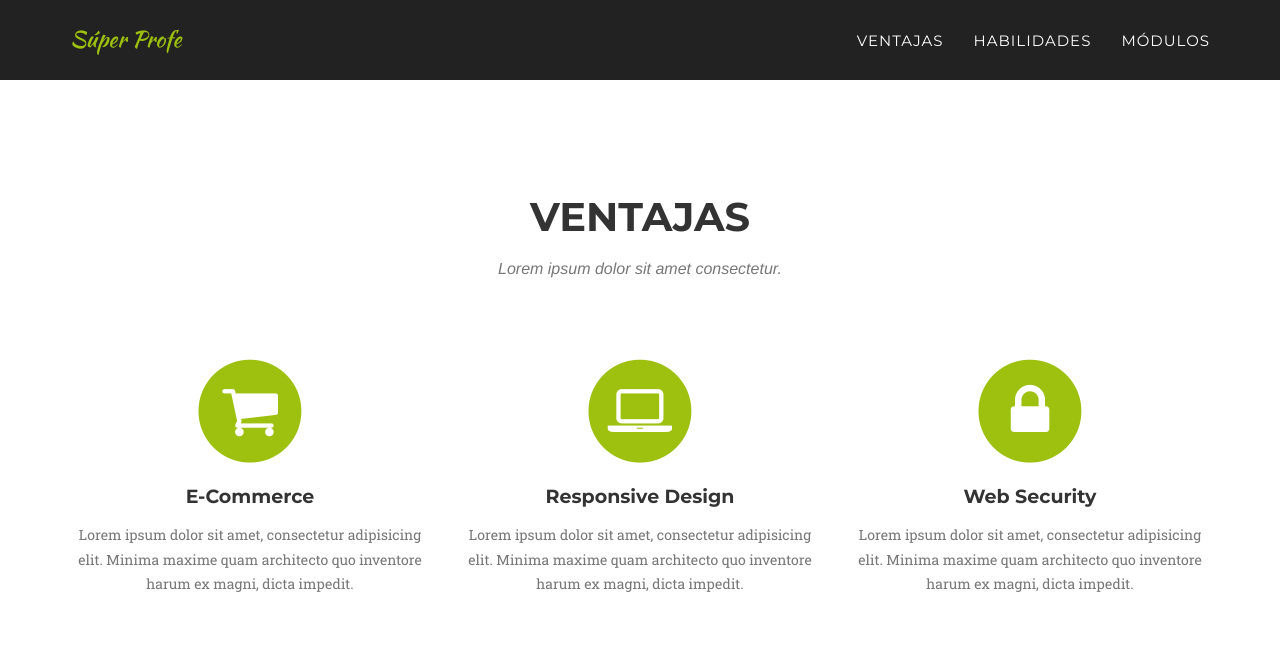
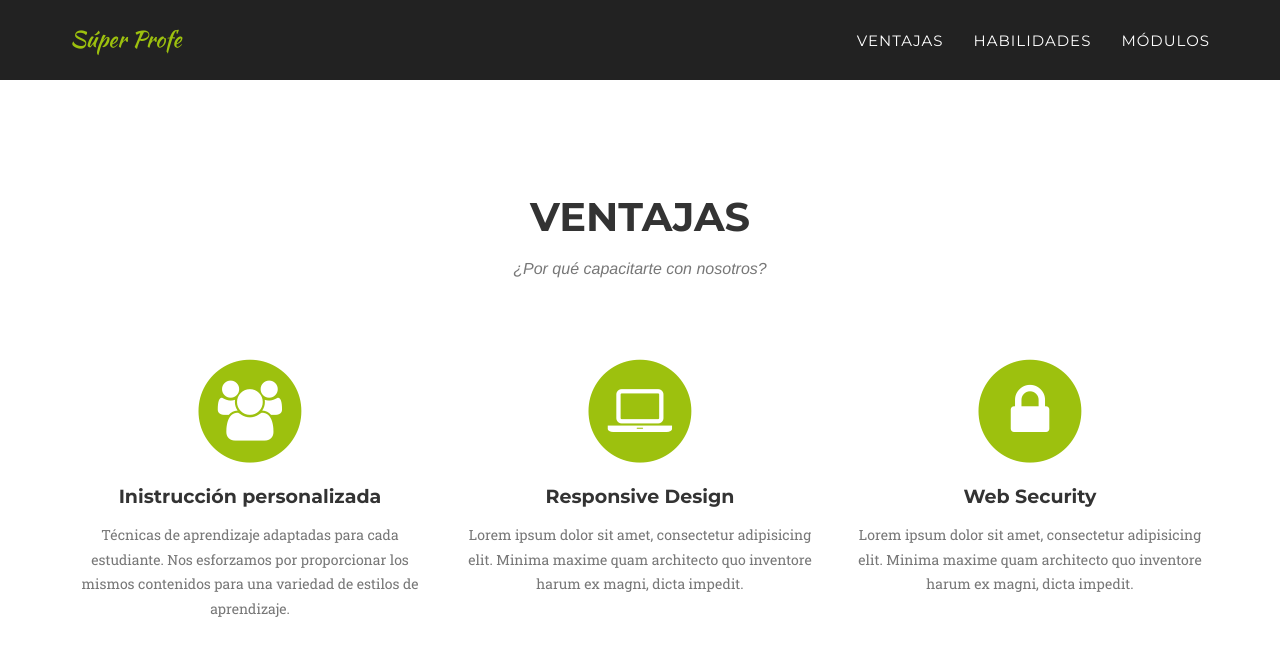
Before and after one commit to camachevaz/superProfe, a Jekyll site: the page built from index.html, in a window 1280 px wide and 900 px high, scrolled down 788 px. Shown: the top 656 px of the window. Built offline with Jekyll 4.4.1, drawn with Linux system fonts in a browser that asks for light colours; some web fonts are replaced.

Commit message:
Update services.html

```diff
--- a/_includes/services.html
+++ b/_includes/services.html
@@ -4,17 +4,17 @@
             <div class="row">
                 <div class="col-lg-12 text-center">
                     <h2 class="section-heading">Ventajas</h2>
-                    <h3 class="section-subheading text-muted">Lorem ipsum dolor sit amet consectetur.</h3>
+                    <h3 class="section-subheading text-muted">¿Por qué capacitarte con nosotros?</h3>
                 </div>
             </div>
             <div class="row text-center">
                 <div class="col-md-4">
                     <span class="fa-stack fa-4x">
                         <i class="fa fa-circle fa-stack-2x text-primary"></i>
-                        <i class="fa fa-shopping-cart fa-stack-1x fa-inverse"></i>
+                        <i class="fa fa-users fa-stack-1x fa-inverse"></i>
                     </span>
-                    <h4 class="service-heading">E-Commerce</h4>
-                    <p class="text-muted">Lorem ipsum dolor sit amet, consectetur adipisicing elit. Minima maxime quam architecto quo inventore harum ex magni, dicta impedit.</p>
+                    <h4 class="service-heading">Inistrucción personalizada</h4>
+                    <p class="text-muted">Técnicas de aprendizaje adaptadas para cada estudiante. Nos esforzamos por proporcionar los mismos contenidos para una variedad de estilos de aprendizaje.</p>
                 </div>
                 <div class="col-md-4">
                     <span class="fa-stack fa-4x">
```
